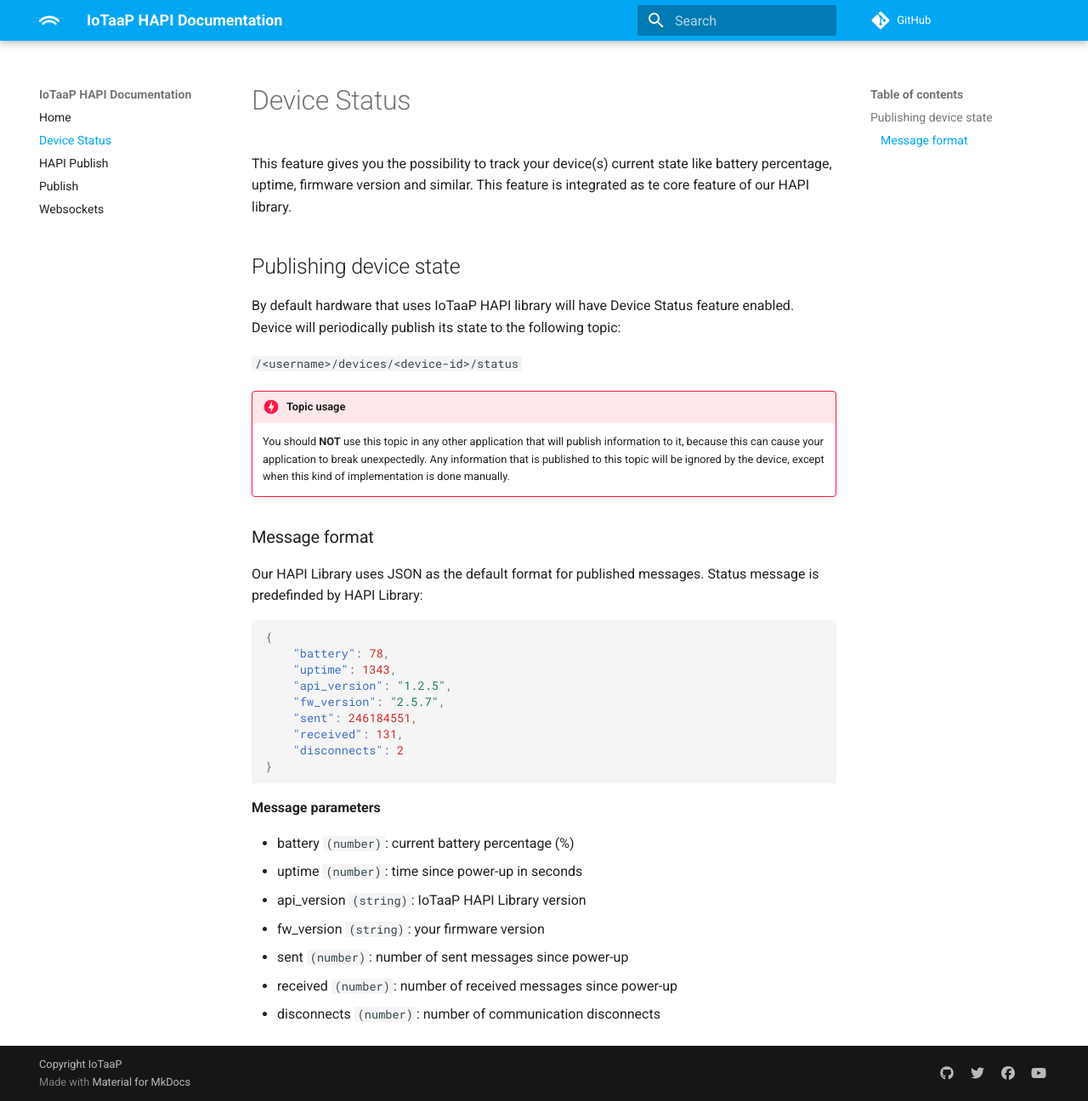
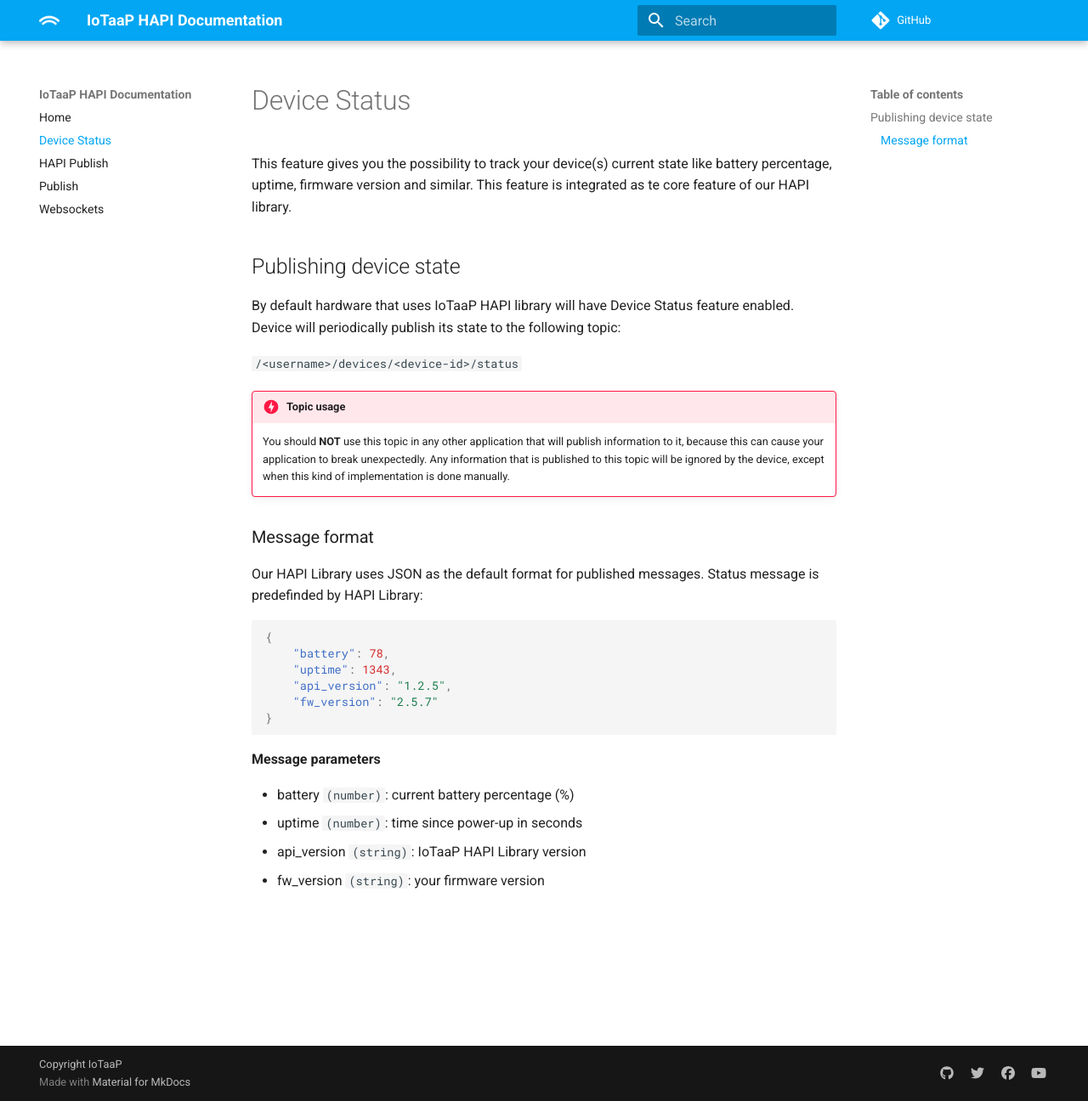
Before and after one commit to iotaap/docs-hapi, an MkDocs documentation site: the page built from docs/deviceStatus.md, in a window 1280 px wide and 1296 px high. Shown: the whole window at 85% size. Built offline with MkDocs 1.6.1 and Material for MkDocs 9.7.7, drawn with Linux system fonts in a browser that asks for light colours; comment, search, counter and statistics services are not loaded.

Commit message:
Updated status jSON

````diff
--- a/docs/deviceStatus.md
+++ b/docs/deviceStatus.md
@@ -23,10 +23,7 @@ Our HAPI Library uses JSON as the default format for published messages. Status
     "battery": 78,
     "uptime": 1343,
     "api_version": "1.2.5",
-    "fw_version": "2.5.7",
-    "sent": 246184551,
-    "received": 131,
-    "disconnects": 2
+    "fw_version": "2.5.7"
 }
 ```
 
@@ -36,6 +33,3 @@ Our HAPI Library uses JSON as the default format for published messages. Status
 - uptime `(number)`: time since power-up in seconds
 - api_version `(string)`: IoTaaP HAPI Library version
 - fw_version `(string)`: your firmware version
-- sent `(number)`: number of sent messages since power-up
-- received `(number)`: number of received messages since power-up
-- disconnects `(number)`: number of communication disconnects
````
